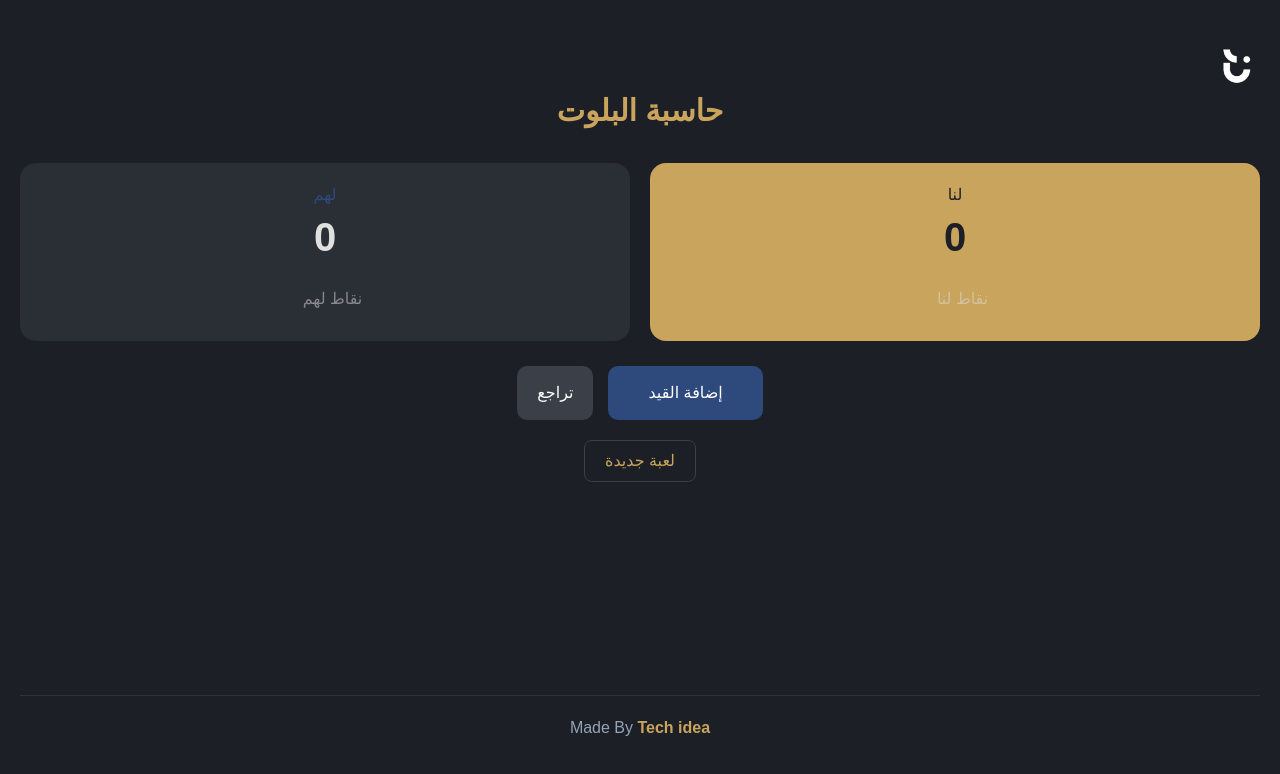
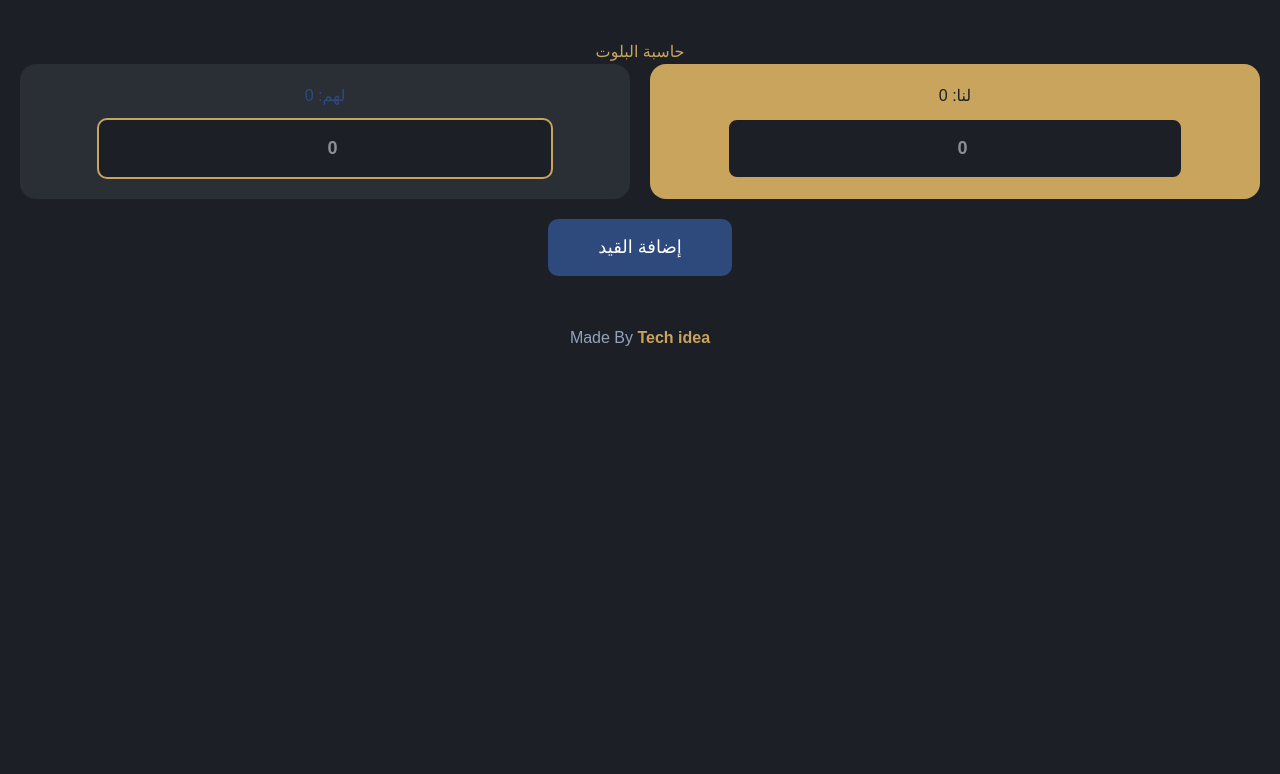
Before and after one commit to N7eS/baloot-calculator, a Next.js app: page / in a window 1280 px wide. Shown: the top 774 px of the page. Built offline with nearby package versions, Linux system fonts and the light colour scheme.

Commit message:
improve inputs and fix speech bug

```diff
--- a/app/page.tsx
+++ b/app/page.tsx
@@ -16,11 +16,13 @@ export default function BalootCalculator() {
   const [errText, setErrText] = useState<string>('');
   const [winnerMessage, setWinnerMessage] = useState<string>('');
 
-  // دالة النطق (Text-to-Speech)
+  // دالة نطق محسنة
   const speak = (text: string) => {
     if ('speechSynthesis' in window) {
+      window.speechSynthesis.cancel(); // إيقاف أي نطق سابق لضمان عمل النطق الجديد
       const utterance = new SpeechSynthesisUtterance(text);
       utterance.lang = 'ar-SA';
+      utterance.rate = 1;
       window.speechSynthesis.speak(utterance);
     }
   };
@@ -29,133 +31,88 @@ export default function BalootCalculator() {
     const savedUsScore = localStorage.getItem('baloot_usScore');
     const savedThemScore = localStorage.getItem('baloot_themScore');
     const savedRounds = localStorage.getItem('baloot_rounds');
-    const savedWinner = localStorage.getItem('baloot_winner');
 
     if (savedUsScore) setUsScore(parseInt(savedUsScore));
     if (savedThemScore) setThemScore(parseInt(savedThemScore));
     if (savedRounds) setRounds(JSON.parse(savedRounds));
-    if (savedWinner) setWinnerMessage(savedWinner);
   }, []);
 
-  const saveToStorage = (newUs: number, newThem: number, newRounds: Round[], winner: string) => {
+  const saveToStorage = (newUs: number, newThem: number, newRounds: Round[]) => {
     localStorage.setItem('baloot_usScore', newUs.toString());
     localStorage.setItem('baloot_themScore', newThem.toString());
     localStorage.setItem('baloot_rounds', JSON.stringify(newRounds));
-    localStorage.setItem('baloot_winner', winner);
-  };
-
-  const showErr = (msg: string) => {
-    setErrText(msg);
-    speak(msg); // نطق الخطأ صوتياً
-    setTimeout(() => setErrText(''), 5000);
   };
 
   const handleSubmit = () => {
-    setErrText('');
     const usVal = usInput.trim() === '' ? 0 : parseInt(usInput);
     const themVal = themInput.trim() === '' ? 0 : parseInt(themInput);
 
     if (isNaN(usVal) || isNaN(themVal)) {
-      showErr('الرجاء إدخال أرقام صحيحة');
+      setErrText('الرجاء إدخال أرقام صحيحة');
+      speak('خطأ في إدخال الأرقام');
       return;
     }
 
-    if (usVal === 0 && themVal === 0) return;
-
     const total = usVal + themVal;
-    const validBalootTotals = [
-      16, 26, 36, 46, 52, 62, 66, 72, 76, 82, 86, 92, 96, 102, 106,
-      112, 116, 122, 126, 136, 142, 152, 162, 172, 212, 252, 262, 302, 352, 452, 552
-    ];
+    const validBalootTotals = [16, 26, 36, 46, 52, 62, 66, 72, 76, 82, 86, 92, 96, 102, 106, 112, 116, 122, 126, 136, 142, 152, 162, 172, 212, 252, 262, 302, 352, 452, 552];
 
     if (!validBalootTotals.includes(total)) {
-      showErr(`خطأ في الحساب! المجموع ${total} غير صحيح.`);
+      setErrText('المجموع غير صحيح');
+      speak('المجموع غير صحيح');
       return;
     }
 
-    const newRound: Round = { us: usVal, them: themVal };
-    const updatedRounds = [newRound, ...rounds];
     const newUsScore = usScore + usVal;
     const newThemScore = themScore + themVal;
 
-    // نطق النتيجة الحالية
+    setUsScore(newUsScore);
+    setThemScore(newThemScore);
+    const updatedRounds = [{us: usVal, them: themVal}, ...rounds];
+    setRounds(updatedRounds);
+
     speak(`لنا ${newUsScore} ولهم ${newThemScore}`);
 
-    let newWinner = '';
-    if (newUsScore >= 152 || newThemScore >= 152) {
-      const teamName = newUsScore > newThemScore ? 'لنا' : 'لهم';
-      newWinner = `🎉 مبروك فوز فريق (${teamName}) بالجيّم!`;
-      speak(`مبروك فوز فريق ${teamName}`);
-    }
-
-    setUsScore(newUsScore);
-    setThemScore(newThemScore);
-    setRounds(updatedRounds);
-    setWinnerMessage(newWinner);
+    setErrText('');
     setUsInput('');
     setThemInput('');
-    saveToStorage(newUsScore, newThemScore, updatedRounds, newWinner);
+    saveToStorage(newUsScore, newThemScore, updatedRounds);
   };
 
-  const handleUndo = () => {
-    if (rounds.length === 0) return;
-    const lastRound = rounds[0];
-    const updatedRounds = rounds.slice(1);
-    const newUsScore = usScore - lastRound.us;
-    const newThemScore = themScore - lastRound.them;
-
-    setUsScore(newUsScore);
-    setThemScore(newThemScore);
-    setRounds(updatedRounds);
-    setWinnerMessage('');
-    saveToStorage(newUsScore, newThemScore, updatedRounds, '');
-    speak('تم التراجع عن آخر قيد');
-  };
-
-  const resetGame = () => {
-    setUsScore(0);
-    setThemScore(0);
-    setRounds([]);
-    setWinnerMessage('');
-    localStorage.clear();
-    speak('تم بدء لعبة جديدة');
+  const inputStyle = {
+    width: '80%',
+    padding: '15px',
+    marginTop: '10px',
+    borderRadius: '10px',
+    border: '2px solid #C9A45C',
+    background: '#1C1F26',
+    color: '#FFFFFF',
+    textAlign: 'center',
+    fontSize: '18px',
+    fontWeight: 'bold'
   };
 
   return (
-    <div style={{ minHeight: '100vh', background: '#1C1F26', color: '#E0E0E0', padding: '40px 20px', textAlign: 'center', direction: 'rtl', display: 'flex', flexDirection: 'column', justifyContent: 'space-between' }}>
-      <div>
-        <div style={{ marginBottom: '30px', alignItems: 'center' }}>
-          <Image src="/logo.png" alt="Logo" width={48} height={48} />
-          <h1 style={{ fontSize: '30px', fontWeight: '800', color: '#C9A45C' }}>حاسبة البلوت</h1>
+    <div style={{ minHeight: '100vh', background: '#1C1F26', color: '#E0E0E0', padding: '40px 20px', textAlign: 'center', direction: 'rtl' }}>
+      <h1 style={{ color: '#C9A45C' }}>حاسبة البلوت</h1>
+
+      {errText && <p style={{ color: '#ef4444', fontWeight: 'bold' }}>{errText}</p>}
+
+      <div style={{ display: 'flex', gap: '20px', justifyContent: 'center', marginBottom: '20px' }}>
+        <div style={{ background: '#C9A45C', padding: '20px', borderRadius: '16px', flex: 1 }}>
+          <h3 style={{ color: '#1C1F26' }}>لنا: {usScore}</h3>
+          <input type="number" value={usInput} onChange={(e) => setUsInput(e.target.value)} placeholder="0" style={inputStyle} />
         </div>
-
-        {errText && <div style={{ background: 'rgba(220, 38, 38, 0.2)', border: '1px solid #ef4444', color: '#fca5a5', padding: '15px', borderRadius: '10px', marginBottom: '20px' }}>{errText}</div>}
-        {winnerMessage && <div style={{ background: 'rgba(46, 74, 125, 0.3)', color: '#C9A45C', padding: '15px', borderRadius: '10px', marginBottom: '20px', fontWeight: 'bold' }}>{winnerMessage}</div>}
-
-        <div style={{ display: 'flex', justifyContent: 'center', gap: '20px', marginBottom: '25px' }}>
-          <div style={{ background: '#C9A45C', padding: '20px', borderRadius: '16px', flex: 1 }}>
-            <h3 style={{ color: '#1C1F26' }}>لنا</h3>
-            <div style={{ fontSize: '40px', fontWeight: '900', color: '#1C1F26' }}>{usScore}</div>
-            <input type="number" value={usInput} onChange={(e) => setUsInput(e.target.value)} placeholder="نقاط لنا" style={{ width: '90%', padding: '10px', marginTop: '10px', borderRadius: '8px', border: 'none', textAlign: 'center' }} />
-          </div>
-          <div style={{ background: '#2A2E35', padding: '20px', borderRadius: '16px', flex: 1 }}>
-            <h3 style={{ color: '#2E4A7D' }}>لهم</h3>
-            <div style={{ fontSize: '40px', fontWeight: '900' }}>{themScore}</div>
-            <input type="number" value={themInput} onChange={(e) => setThemInput(e.target.value)} placeholder="نقاط لهم" style={{ width: '90%', padding: '10px', marginTop: '10px', borderRadius: '8px', border: 'none', textAlign: 'center' }} />
-          </div>
+        <div style={{ background: '#2A2E35', padding: '20px', borderRadius: '16px', flex: 1 }}>
+          <h3 style={{ color: '#2E4A7D' }}>لهم: {themScore}</h3>
+          <input type="number" value={themInput} onChange={(e) => setThemInput(e.target.value)} placeholder="0" style={inputStyle} />
         </div>
-
-        <div style={{ display: 'flex', justifyContent: 'center', gap: '15px', marginBottom: '20px' }}>
-          <button onClick={handleSubmit} style={{ padding: '15px 40px', background: '#2E4A7D', color: '#FFF', border: 'none', borderRadius: '10px', cursor: 'pointer' }}>إضافة القيد</button>
-          <button onClick={handleUndo} style={{ padding: '15px 20px', background: '#3A3F48', color: '#FFF', border: 'none', borderRadius: '10px', cursor: 'pointer' }}>تراجع</button>
-        </div>
-
-        <button onClick={resetGame} style={{ background: 'transparent', color: '#C9A45C', border: '1px solid #3A3F48', padding: '8px 20px', borderRadius: '8px', cursor: 'pointer' }}>لعبة جديدة</button>
       </div>
 
-      <footer style={{ marginTop: '50px', padding: '20px', borderTop: '1px solid #333' }}>
+      <button onClick={handleSubmit} style={{ padding: '15px 50px', background: '#2E4A7D', color: 'white', border: 'none', borderRadius: '10px', cursor: 'pointer', fontSize: '18px' }}>إضافة القيد</button>
+
+      <footer style={{ marginTop: '50px' }}>
         <span style={{ color: '#94a3b8' }}>Made By </span>
-        <a href="https://na9er.net" target="_blank" style={{ color: '#C9A45C', fontWeight: '700', textDecoration: 'none' }}>Tech idea</a>
+        <a href="https://na9er.net" target="_blank" style={{ color: '#C9A45C', fontWeight: '700' }}>Tech idea</a>
       </footer>
     </div>
   );
```
